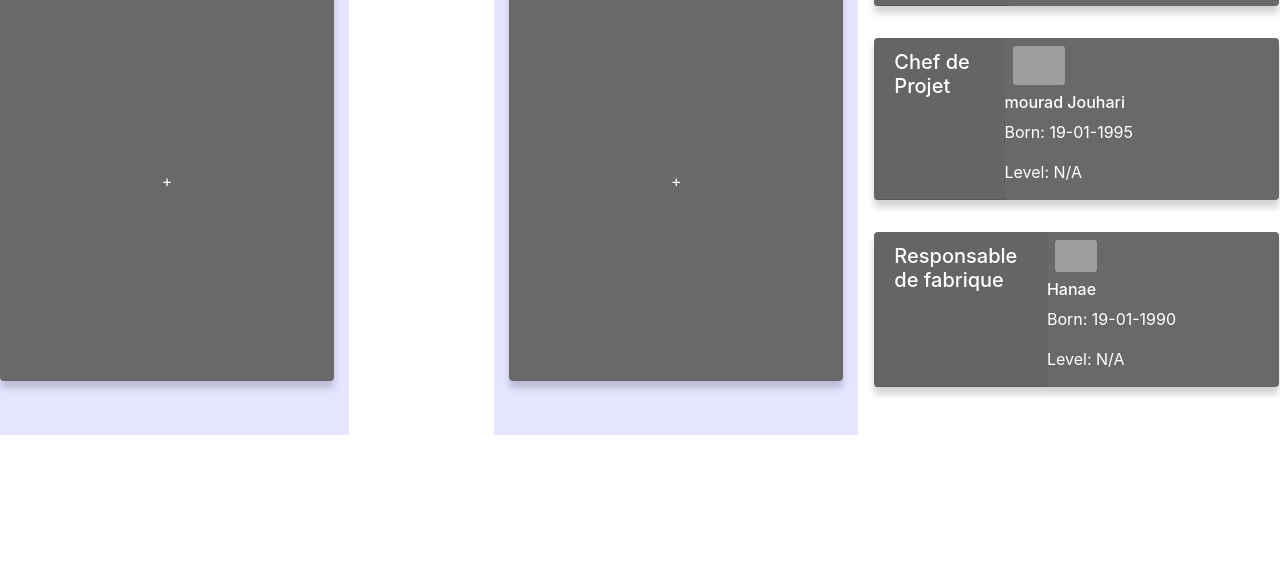
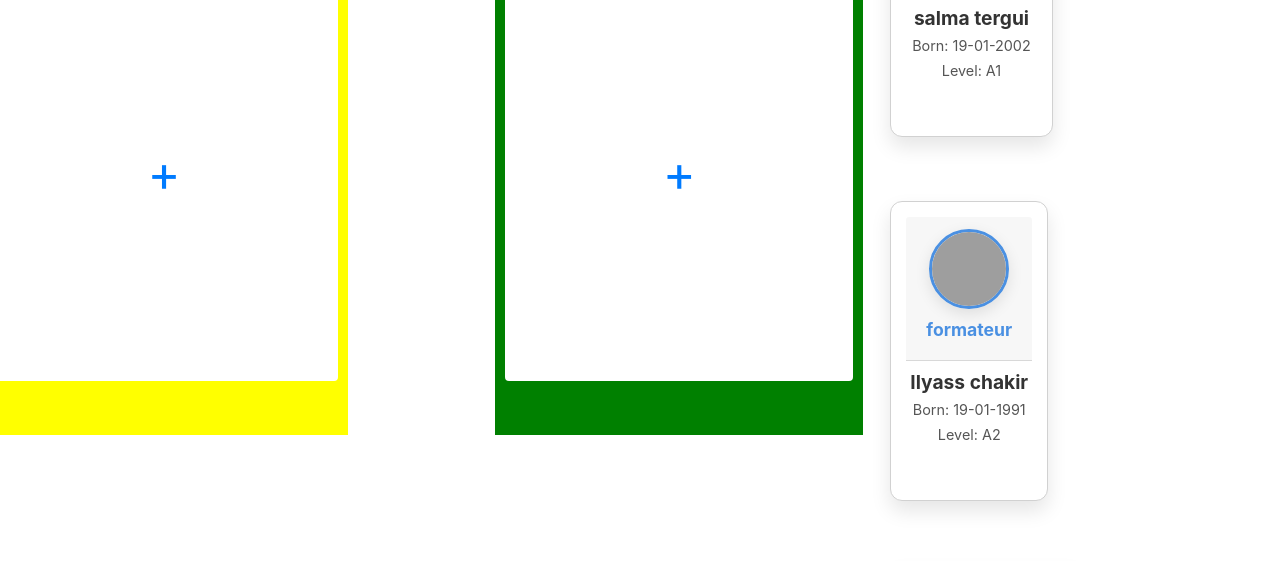
Before and after one commit to zakaria-123kardache/User, a plain HTML site: page index.html in a window 1280 px wide. Shown: the part 661-1222 px from the top of the page. Before the commit the page ends 1096 px from the top, so only its background shows below. Drawn offline with nearby package versions, Linux system fonts and the light colour scheme; grey boxes are pictures that could not be loaded.

Commit message:
Create draggable user cards with profile information and imagesand Implement drop zones for different personnel categoriesand  Add validation to prevent duplicate drops and incorrect category assignments and Style user cards with hover effects and responsive layout

```diff
--- a/app.js
+++ b/app.js
@@ -1,3 +1,6 @@
+function isPersonAlreadyInBox(personId, box) {
+    return box.querySelector(`#person-${personId}`) !== null;
+}
 
 fetch('data.json')
     .then(response => response.json())
@@ -15,24 +18,100 @@ function f(data) {
     for (let category in data) {
         data[category].forEach(person => {
             const card = `
-                <div class="card user-card m-3">
+                <div class="card-user user-card m-3">
                     <div class="card-header">
                         <h5>${person.fonction}</h5>
-                    </div>
-                    <div class="card-block">
                          <div class="user-image">
                             <img src="${person.image}" class="img-radius" alt="User Profile Image">
                         </div>
+
+                    </div>
+
+                    <div class="card-block">
+
                         <h6 class="f-w-600 m-t-25 m-b-10">${person.nom} ${person.prenom}</h6>
                         <p class="text-white">Born: ${person.dateNaissance}</p>
                         <p class="text-white">Level: ${person.niveau || 'N/A'}</p>
                     </div>
                 </div>
             `;
-            container.innerHTML += card;
+
+            const cardElement = document.createElement('div');
+            cardElement.id = `person-${person.id}`;
+            cardElement.className = "card user-card m-3";
+            cardElement.draggable = true;
+            cardElement.dataset.type = person.fonction;
+
+
+            cardElement.innerHTML = `
+                <div class="card-user user-card m-3">
+    <div class="card-header">
+        <div class="user-image">
+            <img src="${person.image}" class="img-radius" alt="User Profile Image">
+        </div>
+        <h5 class="fonction-title">${person.fonction}</h5>
+    </div>
+    <div class="card-block">
+        <h6 class="name-title">${person.nom} ${person.prenom}</h6>
+        <p class="info-text">Born: ${person.dateNaissance}</p>
+        <p class="info-text">Level: ${person.niveau || 'N/A'}</p>
+    </div>
+</div>
+            `;
+
+
+            cardElement.addEventListener('dragstart', (event) => {
+
+                event.dataTransfer.setData('text/plain', JSON.stringify(person));
+            });
+
+
+            container.appendChild(cardElement);
+
         });
     }
 }
+
+
+document.querySelectorAll('.card.d-flex').forEach(box => {
+
+    box.addEventListener('dragover', (event) => {
+        event.preventDefault();
+    });
+
+
+    box.addEventListener('drop', (event) => {
+        event.preventDefault();
+        const personData = JSON.parse(event.dataTransfer.getData('text/plain'));
+
+
+        if (isPersonAlreadyInBox(personData.id, box)) {
+            alert("This Person is Alredy Existing!");
+            return;
+        }
+
+
+
+
+        const boxType = box.parentElement.querySelector('h2').innerText.toLowerCase();
+
+        if (personData.fonction.toLowerCase() === boxType) {
+
+            box.innerHTML += `
+                <div class="person-card">
+                    <img src="${personData.image}" class="img-radius" alt="User Profile Image">
+                    <h6>${personData.nom} ${personData.prenom}</h6>
+                </div>
+            `;
+        } else {
+            alert('You Don t Move this Person here');
+        }
+
+        removeCardAfterDrop(personData.id);
+
+    });
+});
+
 
 
 //
@@ -46,46 +125,67 @@ function addPerson() {
     const niveau = document.getElementById('niveau').value;
     const imageUpload = document.getElementById('imageUpload').files[0];
 
-    //image Check Condition
     let imageSrc = "https://bootdey.com/img/Content/avatar/avatar7.png";
     if (imageUpload) {
         const reader = new FileReader();
         reader.onload = function (e) {
             imageSrc = e.target.result;
-
-
             addCard(type, nom, prenom, dateNaissance, niveau, imageSrc);
         };
         reader.readAsDataURL(imageUpload);
     } else {
-
         addCard(type, nom, prenom, dateNaissance, niveau, imageSrc);
     }
-    // image Uplod
 
 
     var modalElement = document.getElementById('addPersonModal');
     var modal = bootstrap.Modal.getInstance(modalElement);
     modal.hide();
+}
 
-}
 
 function addCard(type, nom, prenom, dateNaissance, niveau, imageSrc) {
     const container = document.getElementById('data');
-    const card = `
-      <div class="card user-card m-3">
+    const card = `<div class="card-user user-card m-3">
                     <div class="card-header">
-              <h5>${type}</h5>
-          </div>
-          <div class="card-block">
+
                          <div class="user-image">
                             <img src="${imageSrc}" class="img-radius" alt="User Profile Image">
                         </div>
+                         <p>${type}</p>
+                    </div>
+
+                    <div class="card-block">
+
                         <h6 class="f-w-600 m-t-25 m-b-10">${nom} ${prenom}</h6>
-              <p class="text-white">Born: ${dateNaissance}</p>
-              <p class="text-white">Level: ${niveau}</p>
+                        <p class="text-dark">Born: ${dateNaissance}</p>
+                        <p class="text-dark">Level:  ${niveau}</p>
                     </div>
-      </div>
-    `;
+                </div>`;
     container.innerHTML += card;
 }
+
+
+
+function removeCardAfterDrop(personId) {
+    const cardToRemove = document.getElementById(`person-${personId}`);
+    if (cardToRemove) {
+        cardToRemove.remove();
+    }
+}
+
+//
+document.querySelectorAll('.card').forEach(card => {
+    card.addEventListener('click', function () {
+
+    });
+});
+
+//   drag and drob
+
+
+
+
+cardElement.addEventListener('dragstart', (event) => {
+    event.dataTransfer.setData('text/plain', JSON.stringify(person));
+});
--- a/data.json
+++ b/data.json
@@ -36,13 +36,13 @@
 
     ],
 
-    "Chef de Projet":[
+    "chef de projet":[
         {
             "id":4,
             "nom" : "mourad",
             "prenom": "Jouhari",
             "niveau":"",
-            "fonction": "Chef de Projet",
+            "fonction": "chef de projet",
             "dateNaissance": "19-01-1995",
             "image":"https://bootdey.com/img/Content/avatar/avatar7.png"
 
@@ -50,13 +50,13 @@
 
     ],
 
-    "Responsable de fabrique":[
+    "responsable de fabric":[
         {
             "id":5,
             "nom" : "Hanae",
             "prenom": "",
             "niveau":"",
-            "fonction": "Responsable de fabrique",
+            "fonction": "responsable de fabric",
             "dateNaissance": "19-01-1990",
             "image":"https://bootdey.com/img/Content/avatar/avatar7.png"
 
@@ -71,7 +71,7 @@
             "nom" : "Wassim",
             "prenom": "Ocuc",
             "niveau":"A1",
-            "fonction": "Aprenant",
+            "fonction": "Apprenant",
             "dateNaissance": "19-01-2003",
             "image":"https://bootdey.com/img/Content/avatar/avatar7.png"
         },
@@ -80,7 +80,7 @@
             "nom" : "abderrahmane",
             "prenom": "lahmidi",
             "niveau":"A1",
-            "fonction": "Aprenant",
+            "fonction": "Apprenant",
             "dateNaissance": "24-01-2000",
             "image":"https://bootdey.com/img/Content/avatar/avatar7.png"
         },
@@ -89,7 +89,7 @@
             "nom" : "ahmed",
             "prenom": "foulane",
             "niveau":"A1",
-            "fonction": "Aprenant",
+            "fonction": "Apprenant",
             "dateNaissance": "10-01-2004",
             "image":"https://bootdey.com/img/Content/avatar/avatar7.png"
         },
@@ -98,7 +98,7 @@
             "nom" : "yassire",
             "prenom": "mahire",
             "niveau":"A1",
-            "fonction": "Aprenant",
+            "fonction": "Apprenant",
             "dateNaissance": "16-01-1994",
             "image":"https://bootdey.com/img/Content/avatar/avatar7.png"
         },
@@ -107,7 +107,7 @@
             "nom" : "younnese",
             "prenom": "mahire",
             "niveau":"A1",
-            "fonction": "Aprenant",
+            "fonction": "Apprenant",
             "dateNaissance": "16-01-1994",
             "image":"https://bootdey.com/img/Content/avatar/avatar7.png"
         },{
@@ -115,7 +115,7 @@
             "nom" : "Abdhak ",
             "prenom": "ghandour",
             "niveau":"A1",
-            "fonction": "Aprenant",
+            "fonction": "Apprenant",
             "dateNaissance": "19-01-1996",
             "image":"https://bootdey.com/img/Content/avatar/avatar7.png"
 
@@ -125,7 +125,7 @@
             "nom" : "Soulayman",
             "prenom": "Jaafar",
             "niveau":"A1",
-            "fonction": "Aprenant",
+            "fonction": "Apprenant",
             "dateNaissance": "19-01-2000",
             "image":"https://bootdey.com/img/Content/avatar/avatar7.png"
 
@@ -135,7 +135,7 @@
             "nom" : "Wassim",
             "prenom": "Ocuc",
             "niveau":"A1",
-            "fonction": "Aprenant",
+            "fonction": "Apprenant",
             "dateNaissance": "19-01-2003",
             "image":"https://bootdey.com/img/Content/avatar/avatar7.png"
 
@@ -145,7 +145,7 @@
             "nom" : "Ilyass",
             "prenom": "ellafghj",
             "niveau":"A1",
-            "fonction": "Aprenant",
+            "fonction": "Apprenant",
             "dateNaissance": "19-01-1995",
             "image":"https://bootdey.com/img/Content/avatar/avatar7.png"
 
--- a/index.html
+++ b/index.html
@@ -1,5 +1,5 @@
 <!DOCTYPE html>
-
+<html lang="en">
 <head>
     <meta charset="UTF-8">
     <meta name="viewport" content="width=device-width, initial-scale=1.0">
@@ -8,68 +8,55 @@
     <link rel="stylesheet" href="style.css">
 </head>
 
-<!--  -->
-
+<body>
     <div class="row">
         <div class="col-md-8">
-
-        <div class="row  mt-5">
-        <!-- 1er Formateur -->
-     <div class="col-md-5" style=" height: 500px; background-color: rgba(0,0,255,0.1);">
+            <!-- Formateur, Responsable de Fabric, Apprenant, Chef de Projet columns -->
+            <div class="row mt-5">
+                <div class="col-md-5 box" id="formateur-box" style="background-color: red;">
                     <h2>Formateur</h2>
-       <div class="card d-flex justify-content-center align-items-center"  style="height:50vh">
-         +
+                    <div class="card d-flex justify-content-center align-items-center" style="height: 50vh">
+                        <p>+</p>
                     </div>
                 </div>
-         <!-- End Formateur -->
-
-          <div class="col-md-2"></div>
-         <!-- responsable de fabric-->
-          <div class="col-md-5" style=" height: 500px; background-color: rgba(0,0,255,0.1);">
-            <h2>responsable de fabric</h2>
-            <div class="card d-flex justify-content-center align-items-center"  style="height:50vh">
-              +
-            </div>
-          </div>
-          <!-- end responsable de fabric -->
-        </div>
-
-        <div class="row  mt-5">
-          <!--Apprenant-->
-            <div class="col-md-5" style=" height: 500px; background-color: rgba(0,0,255,0.1);">
-                <h2>Apprenant</h2>
-                <div class="card d-flex justify-content-center align-items-center"  style="height:50vh">
-                  +
-                </div>
-              </div>
-              <!-- End Apprenant -->
 
                 <div class="col-md-2"></div>
 
-          <!-- chef de projet -->
-
-          <div class="col-md-5" style=" height: 500px; background-color: rgba(0,0,255,0.1);">
-            <h2>chef de projet</h2>
-            <div class="card d-flex justify-content-center align-items-center"  style="height:50vh">
-              +
+                <div class="col-md-5 box" id="responsable-box" style="background-color: orangered;">
+                    <h2>Responsable de Fabrique</h2>
+                    <div class="card d-flex justify-content-center align-items-center" style="height: 50vh">
+                        <p>+</p>
+                    </div>
                 </div>
             </div>
 
-          <!--End  chef de projet -->
+            <div class="row mt-5">
+                <div class="col-md-5 box" id="apprenant-box" style="background-color: yellow;">
+                    <h2>Apprenant</h2>
+                    <div class="card d-flex justify-content-center align-items-center" style="height: 50vh">
+                        <p>+</p>
+                    </div>
                 </div>
 
+                <div class="col-md-2"></div>
+
+                <div class="col-md-5 box" id="chef-box" style="background-color: green;">
+                    <h2>Chef de Projet</h2>
+                    <div class="card d-flex justify-content-center align-items-center" style="height: 50vh">
+                        <p>+</p>
                     </div>
-      <!-- sroll People -->
-      <div class="col-md-4 mt-5" >
+                </div>
+            </div>
+        </div>
 
-       <!--  -->
-        <!-- Button to Open the Modal -->
+        <!-- Sidebar with People -->
+        <div class="col-md-4 mt-5">
             <!-- Button to Open the Modal -->
             <button class="btn btn-primary mb-3" data-bs-toggle="modal" data-bs-target="#addPersonModal">
                 Add Person
             </button>
 
-<!-- Bootstrap Modal Structure -->
+            <!-- Modal Structure -->
             <div class="modal fade" id="addPersonModal" tabindex="-1" aria-labelledby="addPersonModalLabel" aria-hidden="true">
                 <div class="modal-dialog">
                     <div class="modal-content">
@@ -79,13 +66,14 @@
                         </div>
                         <div class="modal-body">
                             <form id="personForm">
+                                <!-- Form fields for person details -->
                                 <div class="mb-3">
                                     <label for="type" class="form-label">Type:</label>
                                     <select id="type" class="form-select" required>
                                         <option value="formateur">Formateur</option>
                                         <option value="apprenant">Apprenant</option>
-              <option value="Chef de Projet">Chef de Projet</option>
-              <option value="Responsable de fabrique">Responsable de fabrique</option>
+                                        <option value="chef de projet">Chef de Projet</option>
+                                        <option value="responsable de fabrique">Responsable de fabrique</option>
                                     </select>
                                 </div>
                                 <div class="mb-3">
@@ -115,32 +103,13 @@
                 </div>
             </div>
 
-
-
-        <!--  -->
-        <div class="row" id="data"style="overflow-y: auto; height: 120vh;" >
-
+            <div class="row" id="data" style="overflow-y: auto; height: 140vh;">
+                <!-- This will be populated by your JavaScript -->
+            </div>
         </div>
     </div>
 
-
-
-
-      <!-- End Scroll People -->
-    </div>
-
-    <script
-      src="https://cdn.jsdelivr.net/npm/bootstrap@5.3.3/dist/js/bootstrap.bundle.min.js"
-      integrity="sha384-YvpcrYf0tY3lHB60NNkmXc5s9fDVZLESaAA55NDzOxhy9GkcIdslK1eN7N6jIeHz"
-      crossorigin="anonymous"
-    ></script>
-
-
-    <!--  -->
-<script src="app.js">
-</script>
-<script src="https://code.jquery.com/jquery-3.4.1.slim.min.js" integrity="sha384-J6qa4849blE2+poT4WnyKhv5vZF5SrPo0iEjwBvKU7imGFAV0wwj1yYfoRSJoZ+n" crossorigin="anonymous"></script>
-<script src="https://cdn.jsdelivr.net/npm/popper.js@1.16.0/dist/umd/popper.min.js" integrity="sha384-Q6E9RHvbIyZFJoft+2mJbHaEWldlvI9IOYy5n3zV9zzTtmI3UksdQRVvoxMfooAo" crossorigin="anonymous"></script>
-<script src="https://cdn.jsdelivr.net/npm/bootstrap@4.4.1/dist/js/bootstrap.min.js" integrity="sha384-wfSDF2E50Y2D1uUdj0O3uMBJnjuUD4Ih7YwaYd1iqfktj0Uod8GCExl3Og8ifwB6" crossorigin="anonymous"></script>
+    <script src="https://cdn.jsdelivr.net/npm/bootstrap@5.3.3/dist/js/bootstrap.bundle.min.js" integrity="sha384-YvpcrYf0tY3lHB60NNkmXc5s9fDVZLESaAA55NDzOxhy9GkcIdslK1eN7N6jIeHz" crossorigin="anonymous"></script>
+    <script src="app.js"></script>
 </body>
 </html>
--- a/style.css
+++ b/style.css
@@ -1,14 +1,88 @@
-.card {
-    flex-direction: row;
-    max-width: 30em;
-    border: 0;
-    background-color: #696969;
-    color: #fff;
-    box-shadow: 0 7px 7px rgba(0, 0, 0, 0.18);
+.card-user {
+  background-color: #ffffff;
+  border: 1px solid #d1d1d1;
+  border-radius: 12px;
+  box-shadow: 0 10px 20px rgba(0, 0, 0, 0.1);
+  max-width: 200px;
+  padding: 15px;
+  text-align: center;
+  transition: transform 0.3s ease, box-shadow 0.3s ease;
+}
+
+.card-user:hover {
+  transform: translateY(-5px);
+  box-shadow: 0 15px 25px rgba(0, 0, 0, 0.15);
+}
+
+.card-header {
+  /* position: relative; */
+  margin-bottom: 10px;
+}
+
+.user-image img {
+  width: 80px;
+  height: 80px;
+  border-radius: 50%;
+  border: 3px solid #4a90e2;
+  box-shadow: 0 5px 15px rgba(0, 0, 0, 0.1);
+  margin-bottom: 10px;
+}
+
+.fonction-title {
+  font-size: 1.1em;
+  color: #4a90e2;
+  font-weight: 700;
+}
+
+.card-block .name-title {
+  font-size: 1.2em;
+  font-weight: bold;
+  margin: 5px 0;
+  color: #333;
+}
+
+.card-block .info-text {
+  font-size: 0.9em;
+  color: #555;
+  margin: 3px 0;
+}
+
+.card-block .info-text:last-child {
+  margin-bottom: 0;
+}
+
+.col-md-5 {
+  height: 500px;
+  overflow-y: auto;
+  background-color: red;
+}
+
+.card-user {
+  height: 300px;
+  overflow: hidden;
+  margin: 10px;
+}
+
+.col-md-5, .col-md-8, .col-md-2 {
+  padding: 0 10px;
+}
+
+
+
+
+  /* card */
+  .card {
+
+    cursor: pointer;
+    transition: background-color 0.3s;
+    border: none;
   }
-  .card img {
-    max-width: 25%;
-    margin: auto;
-    padding: 0.5em;
-    border-radius: 0.7em;
+
+  .card:hover {
+    background-color: rgba(233, 16, 189, 0.1);
   }
+
+  .card p {
+    font-size: 50px;
+    color: #007BFF;
+  }
```
Lines whose indentation alone changed are shown as unchanged.
